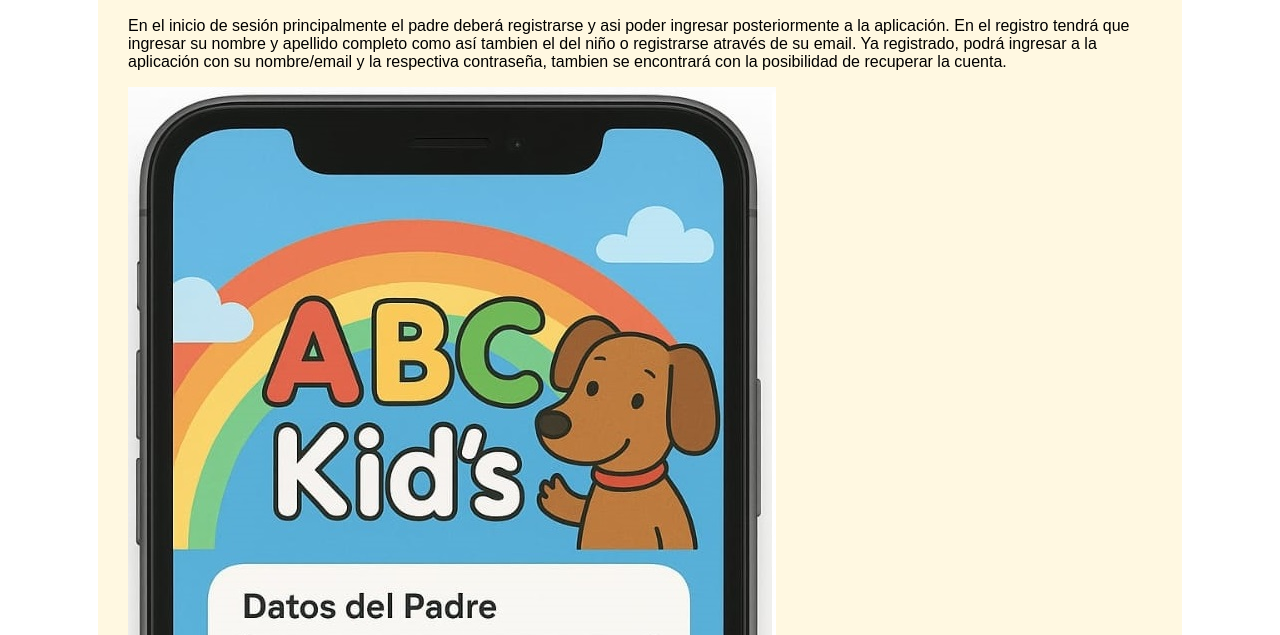
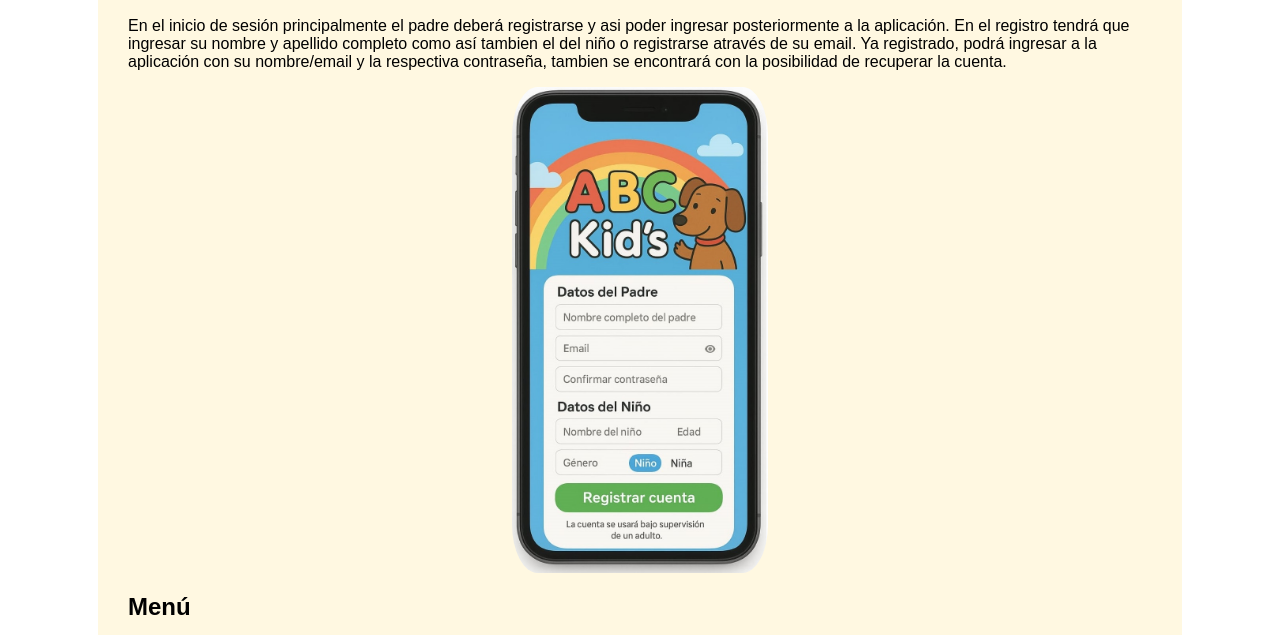
Before and after one commit to Facundo946/abckids, a plain HTML site: page PRODUCTO.html in a window 1280 px wide. Shown: the part 317-952 px from the top of the page. Drawn offline with Linux system fonts and the light colour scheme.

Commit message:
Update estilo1.css

```diff
--- a/estilo1.css
+++ b/estilo1.css
@@ -56,4 +56,12 @@ video{
     display: block;
     width: 70%;
     margin: 0 auto;
+
 }
+#sesion, #menu, #interfaz {
+    display: block;
+    width: 25%;
+    height: 45%;
+    border-radius: 10%;
+    margin: 0 auto;
+}
```
